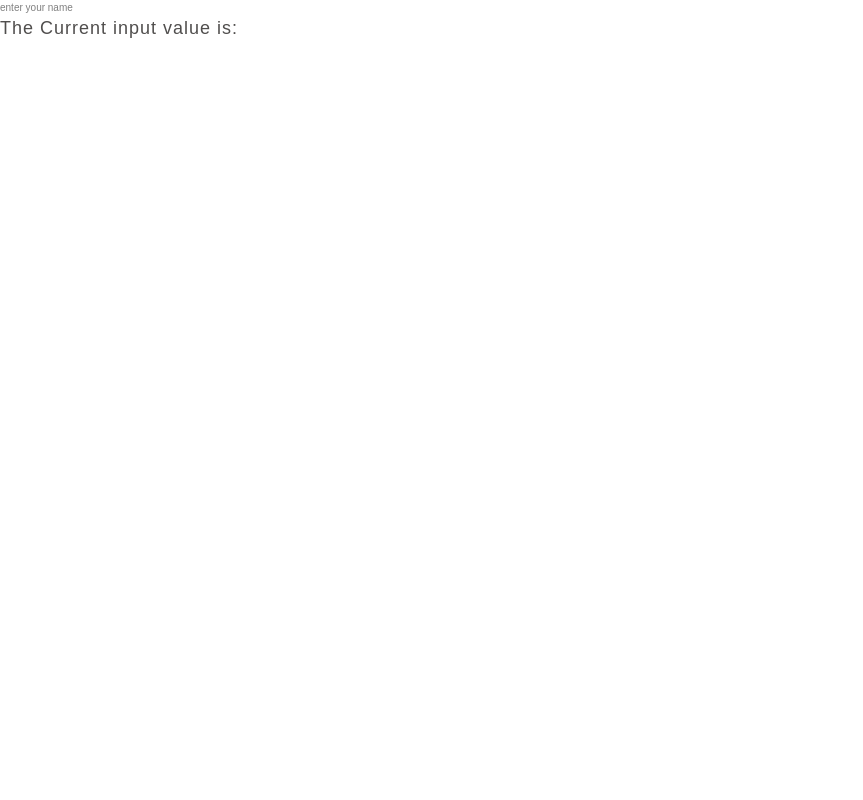
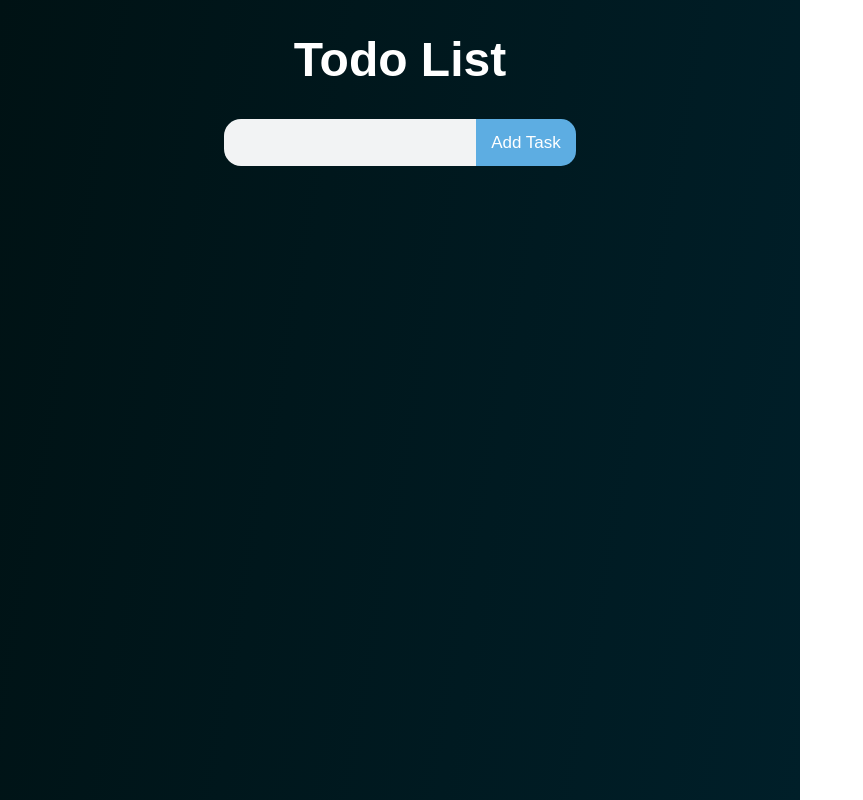
Before and after one commit to kshitizmukunde/React, a React (Vite) app: page / in a window 1280 px wide. Shown: the whole page, without its empty margins (0-863 px from the left). Built offline with nearby package versions, Linux system fonts and the light colour scheme.

Commit message:
To do List Manager

```diff
--- a/package.json
+++ b/package.json
@@ -13,6 +13,7 @@
     "@tailwindcss/vite": "^4.1.7",
     "react": "^19.0.0",
     "react-dom": "^19.0.0",
+    "react-icons": "^5.5.0",
     "styled-components": "^6.1.18"
   },
   "devDependencies": {
--- a/src/App.jsx
+++ b/src/App.jsx
@@ -1,10 +1,13 @@
 import "./components/EV.css";
-import { LiftingState } from "./components/LiftStateUp";
+import { Todo } from "./projects/Todo/Todo";
+// import { ToggleSwitch } from "./projects/ToggleSwitch/ToggleSwitch";
+// import { LiftingState } from "./components/LiftStateUp";
+
 
 export const App = () => {
   return  (
     <section className="container">
-      {<LiftingState />}
+      {<Todo />}
     </section>
   )
 }
--- a/src/components/EV.css
+++ b/src/components/EV.css
@@ -1,4 +1,4 @@
-
+/*
 .main-div {
   height: 80vh;
   width: 100%;
@@ -64,4 +64,4 @@ button:nth-child(odd) {
   font-size: 2rem;
   padding: 1.2rem 2.4rem;
   background-color: #f7dc6f;
-}
+} */
--- a/src/components/Netflix.module.css
+++ b/src/components/Netflix.module.css
@@ -1,4 +1,4 @@
-.card {
+/* .card {
     box-shadow: rgba(0, 0, 0, 0.05) 0px 6px 24px 0px, rgba(0, 0, 0, 0.08) 0px 0px 0px 1px;
 }
 
@@ -34,4 +34,4 @@ img {
     -moz-border-radius: 100rem;
     -ms-border-radius: 100rem;
     -o-border-radius: 100rem;
-}
+} */
--- a/src/index.css
+++ b/src/index.css
@@ -49,7 +49,7 @@ a {
 
 /* theme */
 :root {
-  --main-color: #0062ff;
+  /* --main-color: #0062ff;
   --supporting-color: #ebf3f3;
   --font-color: #424242;
   --bg-color: #ffffff;
@@ -59,12 +59,15 @@ a {
   --test: #070101;
   --para-color: #504e4d;
   --bnt-hover-bg-color: #003B99;
-  --btn-box-shadow: rgba(100, 100, 111, 0.2) 0px 7px 29px 0px;
+  --btn-box-shadow: rgba(100, 100, 111, 0.2) 0px 7px 29px 0px; */
+  --primary-color: #1c2833;
+  --secondary-color: #fff;
+  --bg-color: #f2f3f4;
 }
 
 
 /* layout */
-.container {
+/* .container {
   max-width: 142rem;
   margin: 0 auto;
 }
@@ -79,4 +82,4 @@ a {
 
 .grid-three--cols {
   grid-template-columns: repeat(3, 1fr);
-}
+} */
--- /dev/null
+++ b/src/projects/Todo/Todo.css
@@ -0,0 +1,195 @@
+/* section {
+  width: 100%;
+  margin-top: 10rem;
+  display: flex;
+  justify-content: center;
+} */
+
+.todo-container {
+  align-items: center;
+  display: flex;
+  flex-direction: column;
+  min-height: 100vh;
+  padding-top: 3%;
+  background-image: linear-gradient(100deg, #001214, #001f29);
+  color: white;
+  transition: 0.3s linear;
+  overflow: hidden;
+}
+
+.header,
+.form,
+.datetime {
+  margin: 0 1rem;
+  min-height: 10vh;
+  width: 100%;
+}
+
+.header {
+  align-items: center;
+  display: flex;
+  flex-direction: column;
+  justify-content: space-around;
+  font-size: 3rem;
+  min-height: 25vh;
+  width: 100%;
+}
+
+section h1 {
+  color: #fff;
+  font-size: 4.8rem;
+  text-align: center;
+}
+
+.date-time {
+  font-size: 2.4rem;
+  text-align: center;
+}
+
+form {
+  display: flex;
+  font-size: 1.7rem;
+  justify-content: center;
+  margin: 15px 0;
+  padding: 0.8rem;
+  width: 100%;
+}
+
+form input {
+  padding: 10px;
+  font-size: 1.8rem;
+  letter-spacing: 0.1rem;
+  border: none;
+  outline: none;
+  /* border-radius: 15; */
+  border-top-left-radius: 17px;
+  border-bottom-left-radius: 17px;
+  max-width: 500px;
+  transition: background-color 200ms ease-in-out;
+  width: 100%;
+  background-color: #f2f3f4;
+  color: var(--primary-color);
+}
+
+form input:hover {
+  cursor: text;
+}
+
+form input::placeholder {
+  color: white;
+  opacity: 0.7;
+}
+
+button {
+  border: none;
+  outline: none;
+  transition: box-shadow 200ms ease, background-color 200ms ease-in-out;
+  background-color: #2c3e50;
+  color: rgb(0, 0, 0);
+}
+
+form button:hover {
+  cursor: pointer;
+  background-color: #f1c40f;
+}
+
+form button {
+  padding: 10.8px;
+  font-size: 17px;
+  border-top-right-radius: 15px;
+  border-bottom-right-radius: 15px;
+  min-width: 100px;
+  background-color: #5dade2;
+  color: var(--secondary-color);
+}
+
+span {
+  margin-right: 3.2rem;
+}
+
+.myUnOrdList {
+  display: flex;
+  justify-content: center;
+  align-items: center;
+  max-width: 1200px;
+}
+
+.todo-list {
+  min-width: 25%;
+
+  /* To remove the bullets of unordered list */
+  list-style: none;
+}
+
+.todo-item {
+  margin: 2.4rem;
+  /*word-wrap: break-word;
+    */ /*flex-wrap: wrap;
+    */
+  font-size: 20px;
+  color: #1c2833;
+  border-radius: 30px;
+  transition: background-color 200ms ease-in-out;
+  background-color: #f2f3f4;
+  min-width: 35rem;
+  max-width: 40rem;
+  padding: 1.6rem 3rem;
+  display: grid;
+  grid-template-columns: 1fr 0.3fr 0.3fr;
+  justify-content: start;
+  gap: 1.6rem;
+  /*align-items: center;
+    */ /*wrapsthelinks*/
+  overflow-wrap: anywhere;
+}
+
+li span {
+  max-width: 20rem;
+  color: #1c2833;
+}
+
+.check-btn,
+.delete-btn {
+  font-size: 3rem;
+  cursor: pointer;
+  width: 3rem;
+  height: 3rem;
+  border-radius: 80%;
+  margin: 0 5px;
+  background-color: #fff;
+  color: rgb(0, 0, 0);
+  box-shadow: rgba(149, 157, 165, 0.2) 0px 8px 24px;
+}
+
+.check-btn {
+  color: #fff;
+  background-color: #2ecc71;
+}
+
+.delete-btn {
+  color: #fff;
+  background-color: #e74c3c;
+}
+
+.checkList {
+  text-decoration: line-through;
+}
+
+.notCheckList {
+  text-decoration: none;
+}
+
+.clear-btn {
+  background-color: #e74c3c;
+  font-size: 1.6rem;
+  padding: 1rem 2.2rem;
+  border-radius: 0.3rem;
+  -webkit-border-radius: 0.3rem;
+  -moz-border-radius: 0.3rem;
+  -ms-border-radius: 0.3rem;
+  -o-border-radius: 0.3rem;
+}
+
+.clear-btn:hover {
+  background-color: #8d1407;
+}
--- /dev/null
+++ b/src/projects/Todo/Todo.jsx
@@ -0,0 +1,41 @@
+import { useState } from "react";
+import "./Todo.css";
+
+export const Todo = () => {
+
+    const [inputValue, setInputValue] = useState("");
+    const [task, setTask] = useState([]);
+
+    const handleClickChange = (value) => {
+        setInputValue(value);
+    }
+
+    const handleFormSubmit = (event) => {
+        event.preventDefault();
+
+        if(!inputValue) return;
+
+        if(task.includes(inputValue)) return;
+
+        setTask((prevTask) => [...prevTask, inputValue]);
+
+        setInputValue("");
+    }
+
+    return (
+        <section className="todo-container">
+            <header>
+                <h1>Todo List</h1>
+            </header>
+            <section className="form">
+                <form onSubmit={handleFormSubmit}>
+                    <div>
+                        <input type="text" className="todo" autoComplete="off" value={inputValue} onChange={(event) => handleClickChange(event.target.value)}/>
+                    </div>
+                    <button type="submit" className="todo-btn">Add Task</button>
+                </form>
+            </section>
+
+        </section>
+    )
+}
--- /dev/null
+++ b/src/projects/ToggleSwitch/ToggleSwitch.css
@@ -0,0 +1,49 @@
+body {
+    width: 100%;
+    height: 100%;
+    display: flex;
+    justify-content: center;
+}
+
+.toggle-switch {
+    width: 100px;
+    height: 50px;
+    border-radius: 25px;
+    background-color: #CCC;
+    position: relative;
+    cursor: pointer;
+    padding: 5px;
+    margin-top: 5rem;
+    box-shadow: rgba(17, 12, 46, 0.15) 0px 48px 100px 0px;
+}
+
+.switch {
+    width: 40px;
+    height: 40px;
+    border-radius: 20px;
+    display: flex;
+    align-items: center;
+    justify-content: center;
+    color: #fff;
+    font-weight: bold;
+    position: absolute;
+    top: 5px;
+    left: 5px;
+    transition: transform 0.3s linear, background-color 0.3s linear;
+    border: 0.2rem solid #ccc;
+    box-shadow: rgba(100, 100, 111, 0.2) 0px 7px 29px 0px;
+}
+
+.on {
+    background-color: #4caf50;
+    transform: translate(50px);
+}
+
+.off {
+    background-color: #f44336;
+    transform: translateX(0);
+}
+
+.switch-state {
+    margin: 0px 10px;
+}
--- /dev/null
+++ b/src/projects/ToggleSwitch/ToggleSwitch.jsx
@@ -0,0 +1,27 @@
+import { useState } from "react";
+import "./ToggleSwitch.css";
+import { IoIosSwitch } from "react-icons/io";
+
+export const ToggleSwitch = () => {
+
+    const[isOn, setIsOn] = useState(false);
+
+    const handleToggleSwitch = () => {
+        setIsOn(!isOn);
+    };
+
+    const checkIsOn = isOn ? "on" : "off";
+    const toggleBGColor = {backgroundColor: isOn ? "#4caf50" : ""};
+
+
+    return (
+        <>
+            <h1 style={{color: "#000", textAlign: "center"}}> Toggle Switch <IoIosSwitch style={{color: 'red'}} /> </h1>
+            <div className="toggle-switch" style={toggleBGColor} onClick={handleToggleSwitch}>
+                <div className={`switch ${checkIsOn}`}>
+                    <span className="switch-state">{checkIsOn}</span>
+                </div>
+            </div>
+        </>
+    )
+}
--- a/src/source.md
+++ b/src/source.md
@@ -39,3 +39,20 @@ Each named exports must be explicitly exported.
 Named Import:
 When importing named exports, the import names must watch the export names exactly.
 Named imports must be enclosed in curly braces.
+
+
+## Part 1: Simple Todo list in react
+
+**Title** Creating a Simple Todo List in React with best Practices.
+
+**Overview**
+In This Video, we'll start with the basics of building a simple Todo List in React. We'll focus in setting up the project, creating the components, and managing states effectively.
+
+**What will we do Today**
+
+- Set up the React Project
+- Create teh main 'Todo' Component
+- Build the "TodoForm' Component for adding tasks.
+- Use the 'useState' hook to manage list of tasks.
+- Implement basic form validation to ensure tasks are not empty.
+- Discuss best practices for component structure and state management.
```
Also changed, not shown: src/components/Netflix.css (+4 -4 lines), src/projects/Todo/Help.jsx (added), 1 other file (tests, documents, lock files or other folders).
